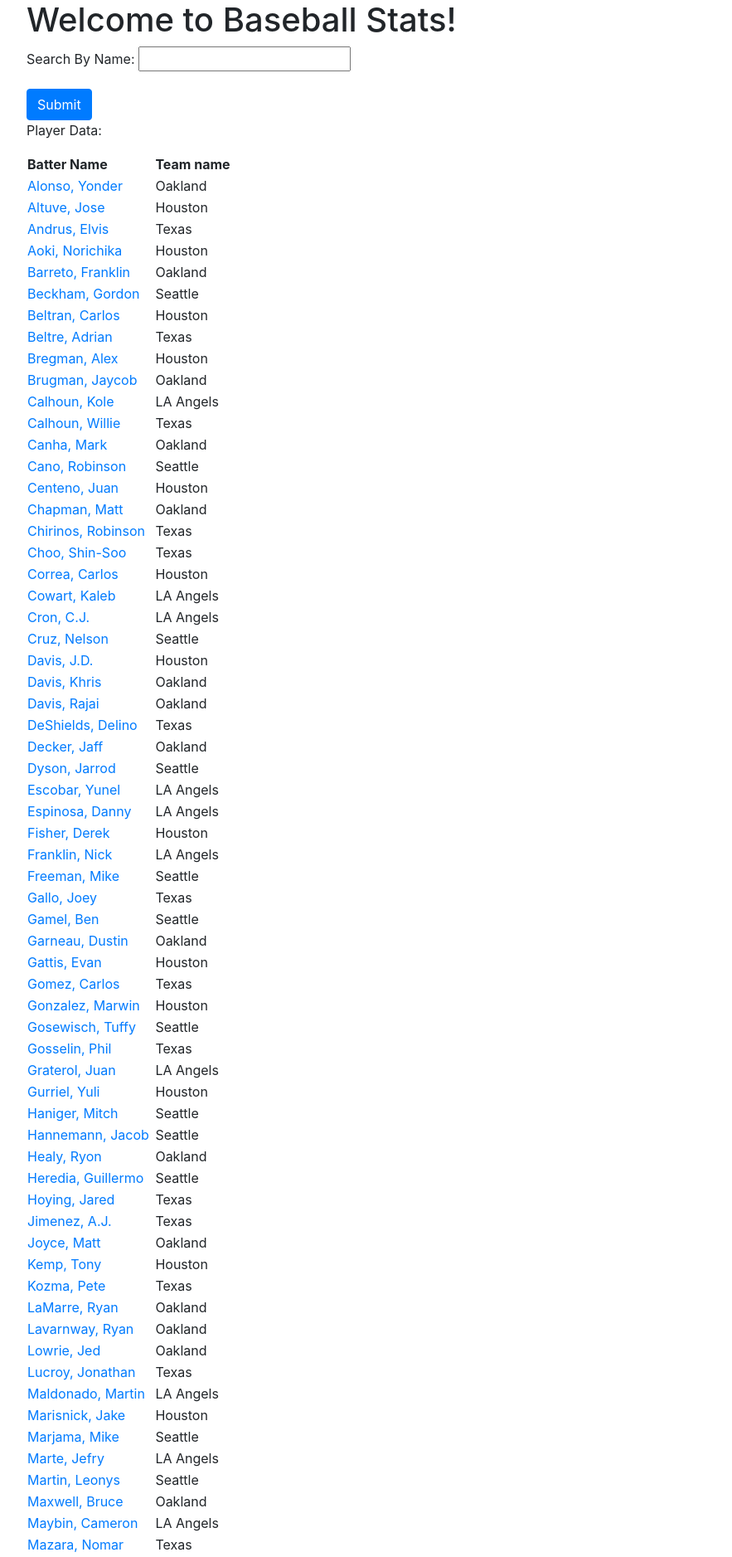
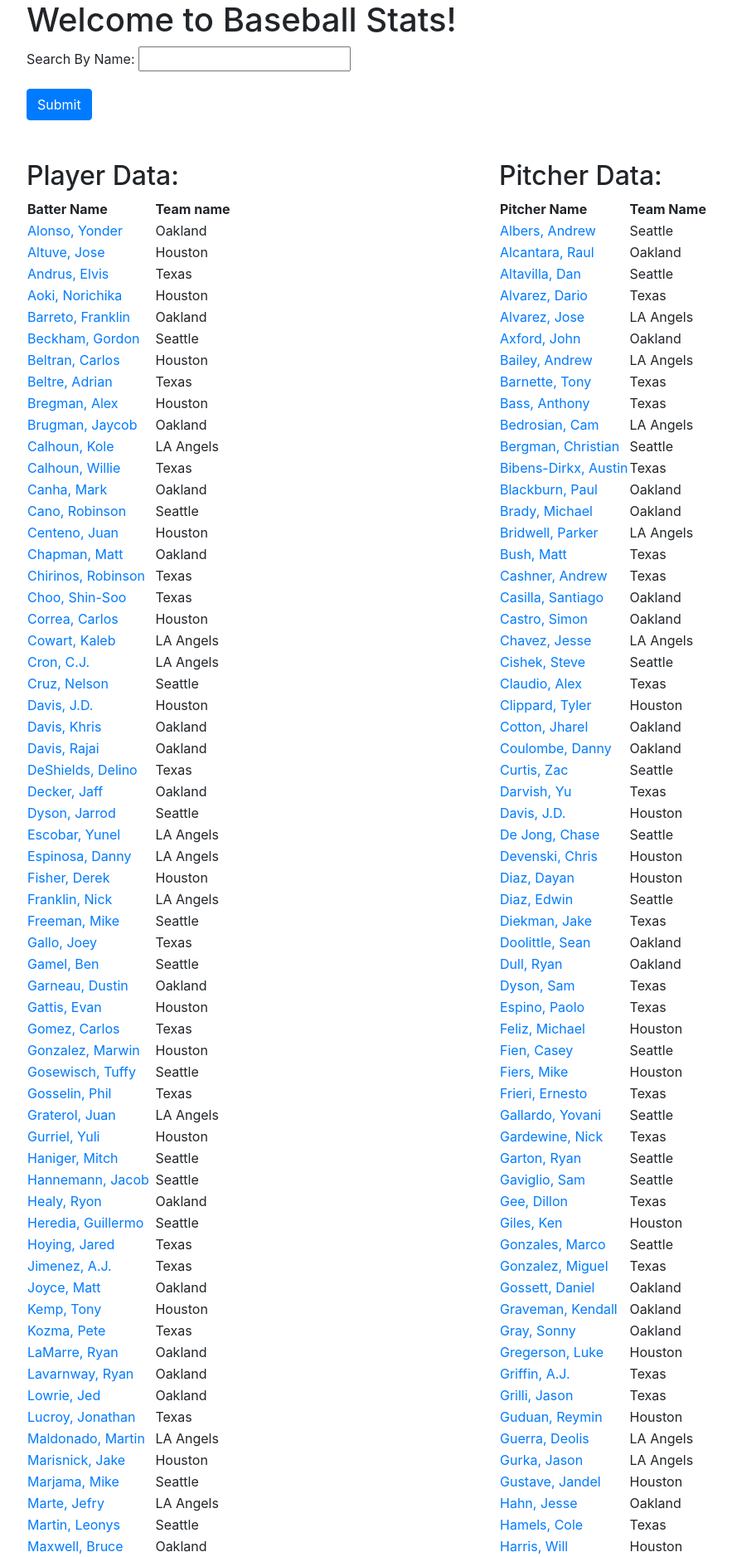
Before and after one commit to danielbrog/batted_visualization, a Django app: page / in a window 1280 px wide. Shown: the part 56-1933 px from the top of the page at 83% size, without its empty margins (53-936 px from the left). Run offline with Django 3.2, Linux system fonts and the light colour scheme; data comes from the database, SQL or seed files in the repository; some libraries are stand-ins or nearby versions.

Commit message:
fixed some styling and minor bugs

```diff
--- a/batted_visualization/static/css/hit_table.css
+++ b/batted_visualization/static/css/hit_table.css
@@ -7,3 +7,9 @@
     text-align: center;
     margin-bottom: 3rem;
 }
+
+.selectfilter{
+    border:none;
+    background-color: lightblue;
+    color: darkblue;
+}
--- /dev/null
+++ b/batted_visualization/static/css/home.css
@@ -0,0 +1,3 @@
+.players{
+    margin-top: 3rem;
+}
--- a/batted_visualization/templates/visualization_app/index.html
+++ b/batted_visualization/templates/visualization_app/index.html
@@ -1,6 +1,9 @@
 <!DOCTYPE html>
+
     {% extends "visualization_app/base.html" %}
     {% block body_block %}
+    {% load staticfiles %}
+    <link rel="stylesheet" type="text/css" href="{% static 'css/home.css' %}">
         <h1>Welcome to Baseball Stats!</h1>
 
 
@@ -8,10 +11,12 @@
                 {{form.as_p}}
                 {% csrf_token %}
                 <input type="submit" class="btn btn-primary" value="Submit"/>
+            </form>
 
+                <div class="players row">
+                <div class="batterInfo col-6">
         {% if batter_info %}
-        <div class="batterInfo">
-            <p>Player Data:</p>
+            <h2>Player Data:</h2>
             <table>
                 <thead>
                     <th> Batter Name</th>
@@ -25,13 +30,13 @@
                 {% endfor %}
             </table>
         {% else %}
-                <p> No Batter data found!</p>
+                <h2> No Batter data found!</h2>
+        {% endif %}
         </div>
-        {% endif %}
 
+        <div class="PitcherInfo col-6">
         {% if pitcher_info %}
-        <div class="PitcherInfo">
-            <p>Pitcher Data:</p>
+            <h2>Pitcher Data:</h2>
             <table>
                 <thead>
                     <th> Pitcher Name</th>
@@ -45,11 +50,10 @@
                 {% endfor %}
             </table>
         {% else %}
-                <p> No Pitcher data found!</p>
+            <h2> No Pitcher data found!</h2>
+        {% endif %}
         </div>
-        {% endif %}
-
-
+    </div>
 
 
 
```
Also changed, not shown: batted_visualization/templates/visualization_app/hit_table.html (+12 -6 lines). Lines whose indentation alone changed are shown as unchanged.
